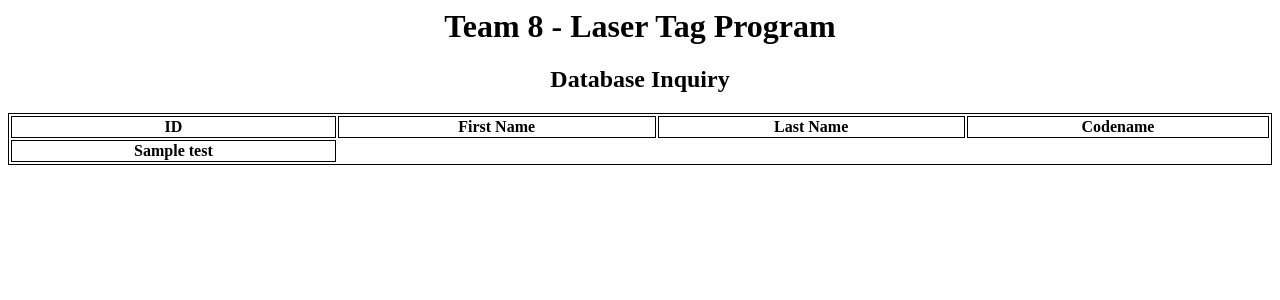
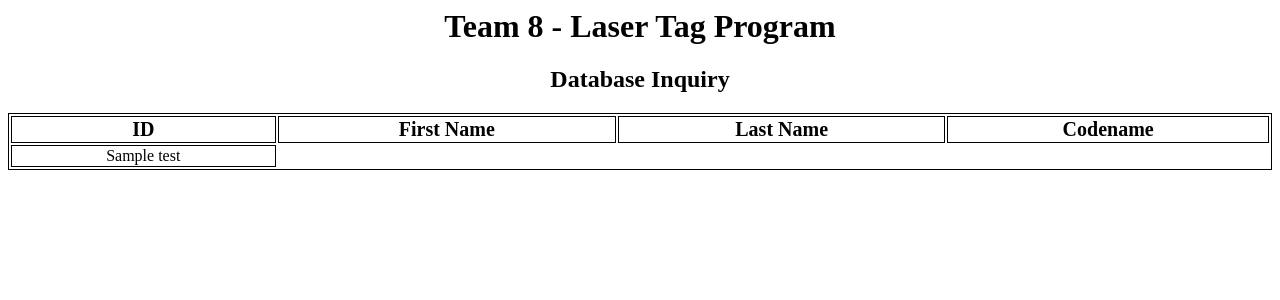
Before and after one commit to ChrisJ-Uark/CSCE3513_HerokuDeployment, a Flask app: page / in a window 1280 px wide. Shown: the top 300 px of the page. Run offline with Flask 2, Linux system fonts and the light colour scheme; a database or web service that is not in the repository returns one stand-in record (values such as "Sample title"); lists and menus that the app fills with data are empty; some libraries are stand-ins or nearby versions.

Commit message:
Changed styles in html file

```diff
--- a/app/templates/index.html
+++ b/app/templates/index.html
@@ -13,6 +13,14 @@
 			color: black;
 			text-align: center;
 		}
+		.tableheader {
+			font-weight:bold;
+			font-size:20px;
+		}
+		.htmlRows {
+			font-weight:normal;
+			font-size:16px;
+		}
 		</style>
     </head>
     <body>
@@ -20,15 +28,15 @@
 		<h2>Database Inquiry</h2>
 		<table style="width:100%">
 			<tr>
-				<th>ID</th>
-				<th>First Name</th>
-				<th>Last Name</th>
-				<th>Codename</th>
+				<th class="tableheader">ID</th>
+				<th class="tableheader">First Name</th>
+				<th class="tableheader">Last Name</th>
+				<th class="tableheader">Codename</th>
 			</tr>
 			{% for col in rows: %}
 			<tr>
 				{% for i in col: %}
-				<th>{{ i }} </th>
+				<th class="htmlRows">{{ i }} </th>
 				{% endfor %}
 			</tr>
 			{% endfor %}
```
